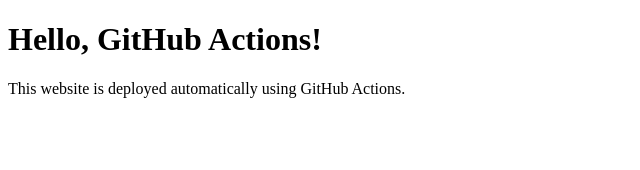
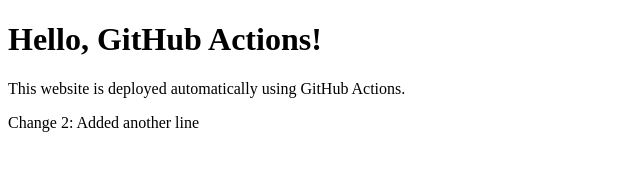
Before and after one commit to shankie2k5/devops_lab3, a plain HTML site: page index.html in a window 1280 px wide. Shown: the whole page, without its empty margins (0-640 px from the left). Drawn offline with Linux system fonts and the light colour scheme.

Commit message:
Added text to html files

```diff
--- a/index.html
+++ b/index.html
@@ -6,5 +6,7 @@
 <body>
     <h1>Hello, GitHub Actions!</h1>
     <p>This website is deployed automatically using GitHub Actions.</p>
+    Change 2: Added another line
+
 </body>
 </html>
```
Also changed, not shown: 1 other file.
